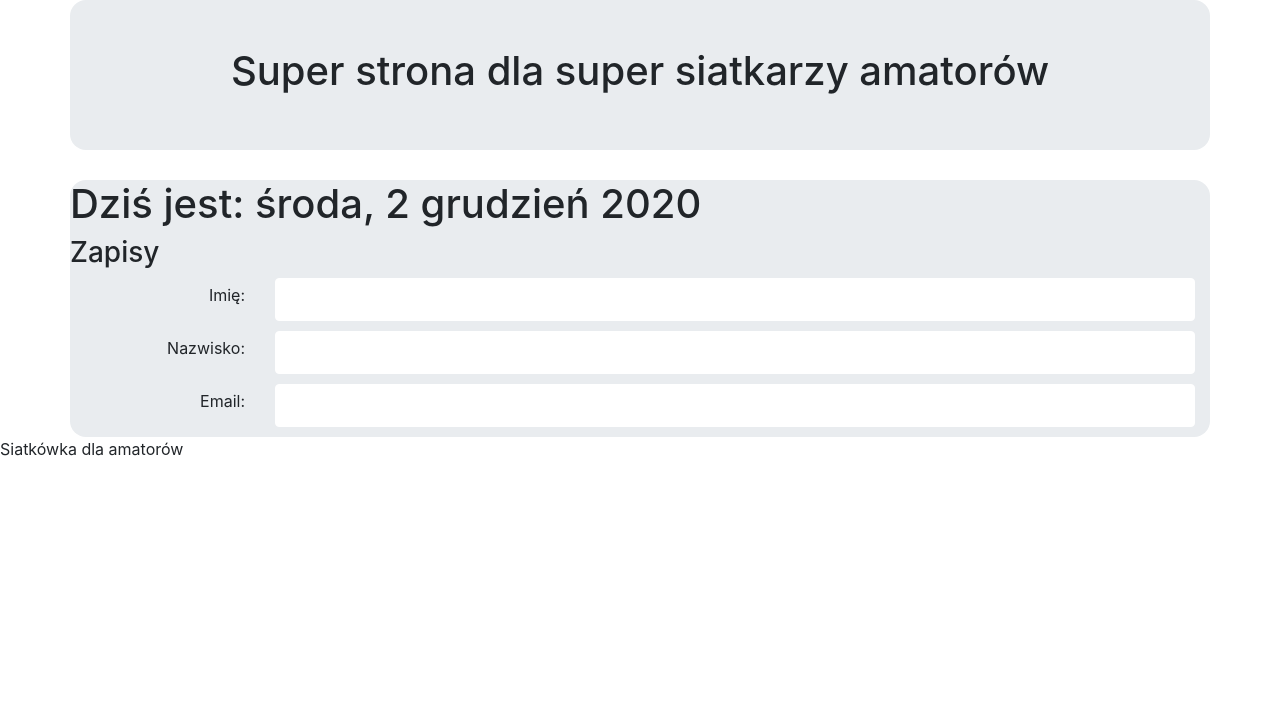
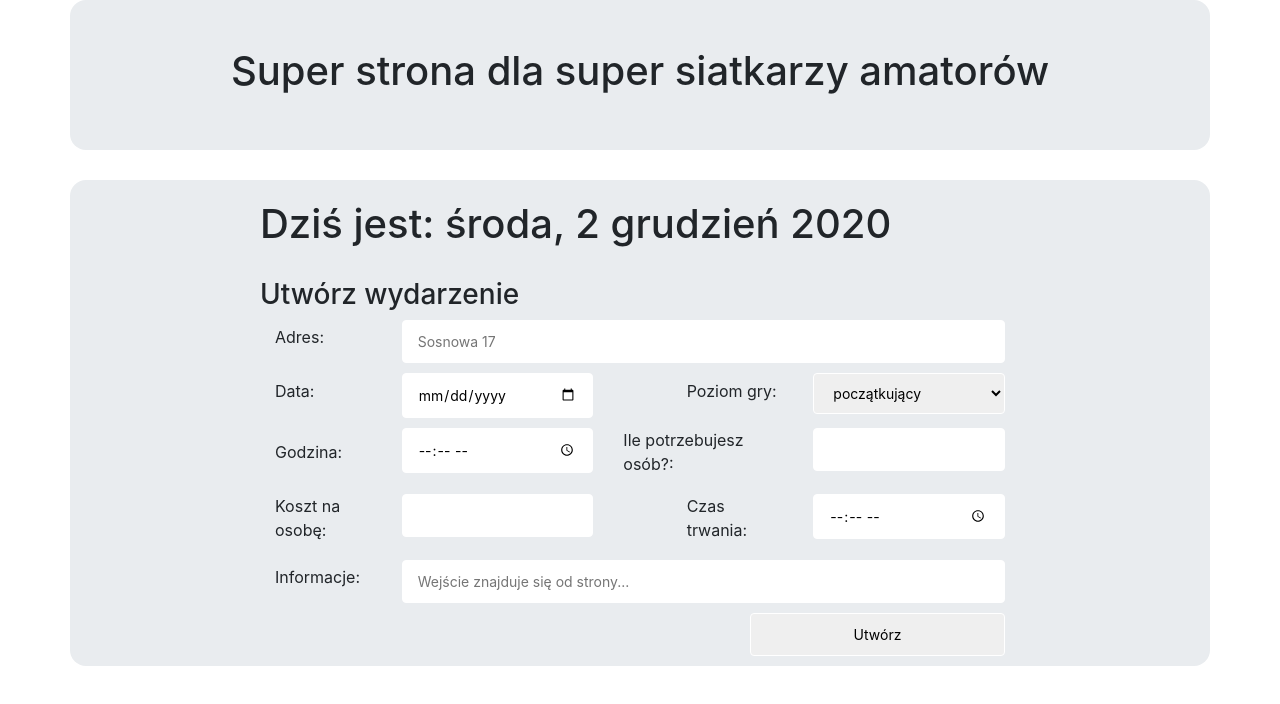
Before and after one commit to MalejAdam/voleyball-client, a React (Create React App) app: page / in a window 1280 px wide. Shown: the top 704 px of the page. Built offline with nearby package versions, Linux system fonts and the light colour scheme.

Commit message:
Add AddEventForm component

```diff
--- /dev/null
+++ b/src/AddEventForm.js
@@ -0,0 +1,143 @@
+import React from 'react';
+import { InputDate } from './components/InputDate';
+import { useForm } from 'react-hook-form';
+import { InputWithLabel } from './components/InputWithLabel';
+import { levels } from './constants/level';
+import './AddEventForm.scss';
+
+export const AddEventForm = () => {
+  const { register, handleSubmit, reset } = useForm();
+
+  const onSubmit = (data) => {
+    console.log(JSON.stringify(data));
+    reset();
+  };
+
+  return (
+    <>
+      <div className="col">
+        <div className="row">
+          <div className="col-2"></div>
+          <div className="col" style={{ paddingLeft: '0' }}>
+            <h3>Utwórz wydarzenie</h3>
+          </div>
+        </div>
+        <form onSubmit={handleSubmit(onSubmit)}>
+          <div className="row">
+            <div className="col-2"></div>
+            <div className="col">
+              <div className="row">
+                <InputWithLabel
+                  ref={register}
+                  inputName="address"
+                  textLabel="Adres"
+                  placeholder="Sosnowa 17"
+                  isRequired={true}
+                />
+              </div>
+            </div>
+            <div className="col-2"></div>
+          </div>
+          <div className="row">
+            <div className="col-2"></div>
+            <div className="col">
+              <div className="row">
+                <InputDate inputName="date" ref={register} />
+                <div className="col-1"></div>
+                <div className="col-2 label-col">
+                  <label>Poziom gry: </label>
+                </div>
+                <div className="col">
+                  <select name="level" ref={register}>
+                    {levels.map((level, index) => {
+                      return (
+                        <option key={level} value={index}>
+                          {level}
+                        </option>
+                      );
+                    })}
+                  </select>
+                </div>
+              </div>
+            </div>
+            <div className="col-2"></div>
+          </div>
+          <div className="row">
+            <div className="col-2"></div>
+            <div className="col">
+              <div className="row">
+                <div className="col-2 label-col">
+                  <label>Godzina: </label>
+                </div>
+                <div className="col">
+                  <input name="time" type="time" ref={register} required />
+                </div>
+
+                <div className="col-3 label-col">
+                  <label>Ile potrzebujesz osób?: </label>
+                </div>
+                <div className="col">
+                  <input
+                    type="number"
+                    ref={register}
+                    name="numberOfPerson"
+                    min="1"
+                    max="11"
+                  ></input>
+                </div>
+              </div>
+            </div>
+            <div className="col-2"></div>
+          </div>
+          <div className="row">
+            <div className="col-2"></div>
+            <div className="col">
+              <div className="row">
+                <div className="col-2 label-col">
+                  <label>Koszt na osobę: </label>
+                </div>
+                <div className="col">
+                  <input
+                    type="number"
+                    ref={register}
+                    name="costPerPerson"
+                    min="0"
+                    max="50"
+                  ></input>
+                </div>
+                <div className="col-1"></div>
+                <div className="col-2 label-col">
+                  <label>Czas trwania: </label>
+                </div>
+                <div className="col">
+                  <input name="duration" type="time" ref={register} />
+                </div>
+              </div>
+            </div>
+            <div className="col-2"></div>
+          </div>
+          <div className="row">
+            <div className="col-2"></div>
+            <div className="col">
+              <div className="row">
+                <InputWithLabel
+                  ref={register}
+                  inputName="additionalComment"
+                  textLabel="Informacje"
+                  placeholder="Wejście znajduje się od strony..."
+                />
+              </div>
+            </div>
+            <div className="col-2"></div>
+          </div>
+          <div className="row submit-row">
+            <div className="col-3">
+              <input type="submit" value="Utwórz"></input>
+            </div>
+            <div className="col-2"></div>
+          </div>
+        </form>
+      </div>
+    </>
+  );
+};
--- /dev/null
+++ b/src/AddEventForm.scss
@@ -0,0 +1,18 @@
+.submit-row {
+  justify-content: flex-end;
+}
+
+.header-col {
+  padding-left: 0 !important;
+}
+
+select {
+  display: block;
+  box-sizing: border-box;
+  width: 100%;
+  border-radius: 4px;
+  border: 1px solid white;
+  padding: 10px 15px;
+  font-size: 14px;
+  margin-bottom: 10px;
+}
--- a/src/App.js
+++ b/src/App.js
@@ -11,9 +11,6 @@ export const App = () => {
       <div className="app-container">
         <Header />
         <MainCard />
-        <div>
-          <div>Siatkówka dla amatorów</div>
-        </div>
       </div>
     </ApolloProvider>
   );
--- a/src/MainCard.js
+++ b/src/MainCard.js
@@ -1,5 +1,6 @@
 import React from 'react';
 import { Registration } from './Registration';
+import { AddEventForm } from './AddEventForm';
 import { days, months } from './constants/date';
 import './MainCard.scss';
 
@@ -21,13 +22,15 @@ export const MainCard = () => {
   return (
     <div className="container main-card">
       <div className="row">
-        <h1>
+        <div className="col-2"></div>
+        <h1 className="date-header">
           Dziś jest: {getDayName().toLowerCase()}, {getFullDate().toLowerCase()}{' '}
         </h1>
       </div>
       <div className="row">
-        <Registration />
+        <AddEventForm />
       </div>
+      <div className="row">{/* <Registration /> */}</div>
     </div>
   );
 };
--- a/src/MainCard.scss
+++ b/src/MainCard.scss
@@ -3,3 +3,8 @@
   background-color: #e9ecef;
   border-radius: 1rem;
 }
+
+.date-header {
+  margin-top: 20px;
+  margin-bottom: 30px;
+}
--- a/src/Registration.js
+++ b/src/Registration.js
@@ -6,9 +6,16 @@ export const Registration = () => {
   return (
     <>
       <h3>Zapisy</h3>
-      <InputWithLabel inputName="name" textLabel="Imię" />
-      <InputWithLabel inputName="surname" textLabel="Nazwisko" />
-      <InputWithLabel inputName="email" textLabel="Email" />
+      <div className="col-12">
+        <InputWithLabel
+          inputName="name"
+          textLabel="Imię lub ksywka"
+          placeholder="Jan, Kondzio..."
+        />
+      </div>
+      <div className="col-12">
+        <InputWithLabel inputName="email" textLabel="Email" />
+      </div>
     </>
   );
 };
--- a/src/components/Input.js
+++ b/src/components/Input.js
@@ -1,6 +1,15 @@
 import React from 'react';
 import './Input.scss';
 
-export const Input = ({ name, placeholder }) => {
-  return <input name={name} placeholder={placeholder ? placeholder : ''} />; //ref={register} TODO?;
-};
+export const Input = React.forwardRef(
+  ({ name, placeholder, isRequired }, ref) => {
+    return (
+      <input
+        ref={ref}
+        name={name}
+        placeholder={placeholder ? placeholder : ''}
+        required={isRequired}
+      />
+    );
+  }
+);
--- /dev/null
+++ b/src/components/InputDate.js
@@ -0,0 +1,15 @@
+import React from 'react';
+import './InputDate.scss';
+
+export const InputDate = React.forwardRef(({ inputName }, ref) => {
+  return (
+    <>
+      <div className="col-2 label-col">
+        <label>Data: </label>
+      </div>
+      <div className="col">
+        <input name={inputName} ref={ref} type="date" />
+      </div>
+    </>
+  );
+});
--- /dev/null
+++ b/src/components/InputDate.scss
@@ -0,0 +1,5 @@
+.label-col {
+  align-items: center;
+  display: grid;
+  margin-bottom: 10px;
+}
--- a/src/components/InputWithLabel.js
+++ b/src/components/InputWithLabel.js
@@ -2,19 +2,22 @@ import React from 'react';
 import { Input } from './Input';
 import './InputWithLabel.scss';
 
-export const InputWithLabel = ({ inputName, textLabel, placeholder }) => {
+export const InputWithLabel = React.forwardRef(
+  ({ inputName, textLabel, placeholder, isRequired }, ref) => {
     return (
       <>
-      <div className="col-12">
-        <div className="row">
-          <div className="col-2 input-col">
+        <div className="col-2 label-col">
           <label>{textLabel}: </label>
         </div>
         <div className="col">
-            <Input name={inputName} placeholder={placeholder} />
-          </div>
-        </div>
+          <Input
+            name={inputName}
+            placeholder={placeholder}
+            ref={ref}
+            isRequired={isRequired}
+          />
         </div>
       </>
     );
-};
+  }
+);
--- /dev/null
+++ b/src/constants/level.js
@@ -0,0 +1 @@
+export const levels = ['początkujący', 'średniozaawansowany', 'zaawansowany'];
```
Also changed, not shown: package.json (+4 -3 lines), 1 other file (tests, documents, lock files or other folders). Lines whose indentation alone changed are shown as unchanged.
